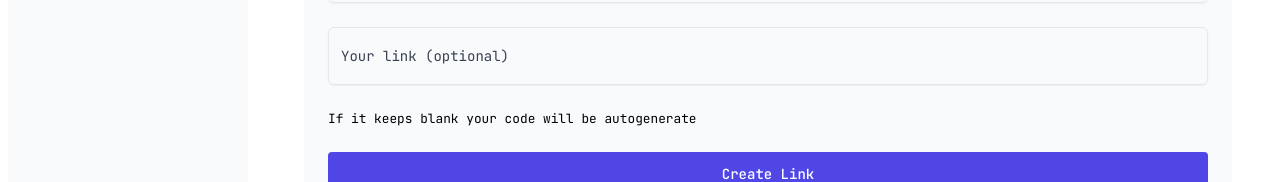
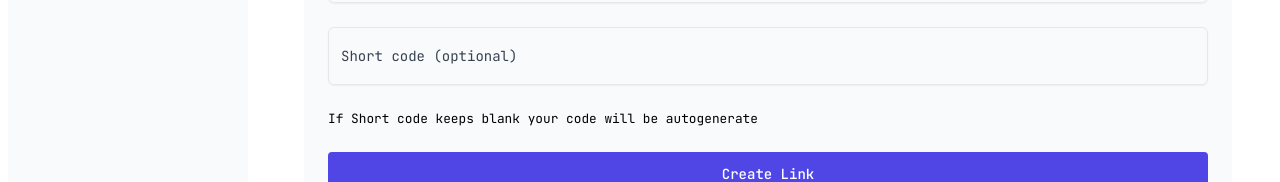
Before and after one commit to MauricioLoya/next-url-short, a Next.js app: page /dashboard/links/create in a window 1280 px wide. Shown: the part 325-507 px from the top of the page. Built offline with nearby package versions, Linux system fonts and the light colour scheme; no server answers; sample sign-in values are in the browser's storage.

Commit message:
Update label in LinkForm component

```diff
--- a/src/app/components/dashboard/links/LinkForm.tsx
+++ b/src/app/components/dashboard/links/LinkForm.tsx
@@ -29,11 +29,11 @@ export default function LinkForm() {
           minLength={6}
           id="short-code"
           name="shortCode"
-          label={'Your link (optional)'}
+          label={'Short code (optional)'}
           placeholder="Enter your original link"
           type="text"
         />
-        <small>If it keeps blank your code will be autogenerate</small>
+        <small>If Short code keeps blank your code will be autogenerate</small>
         <SubmitButton>Create Link</SubmitButton>
       </div>
     </form>
```
